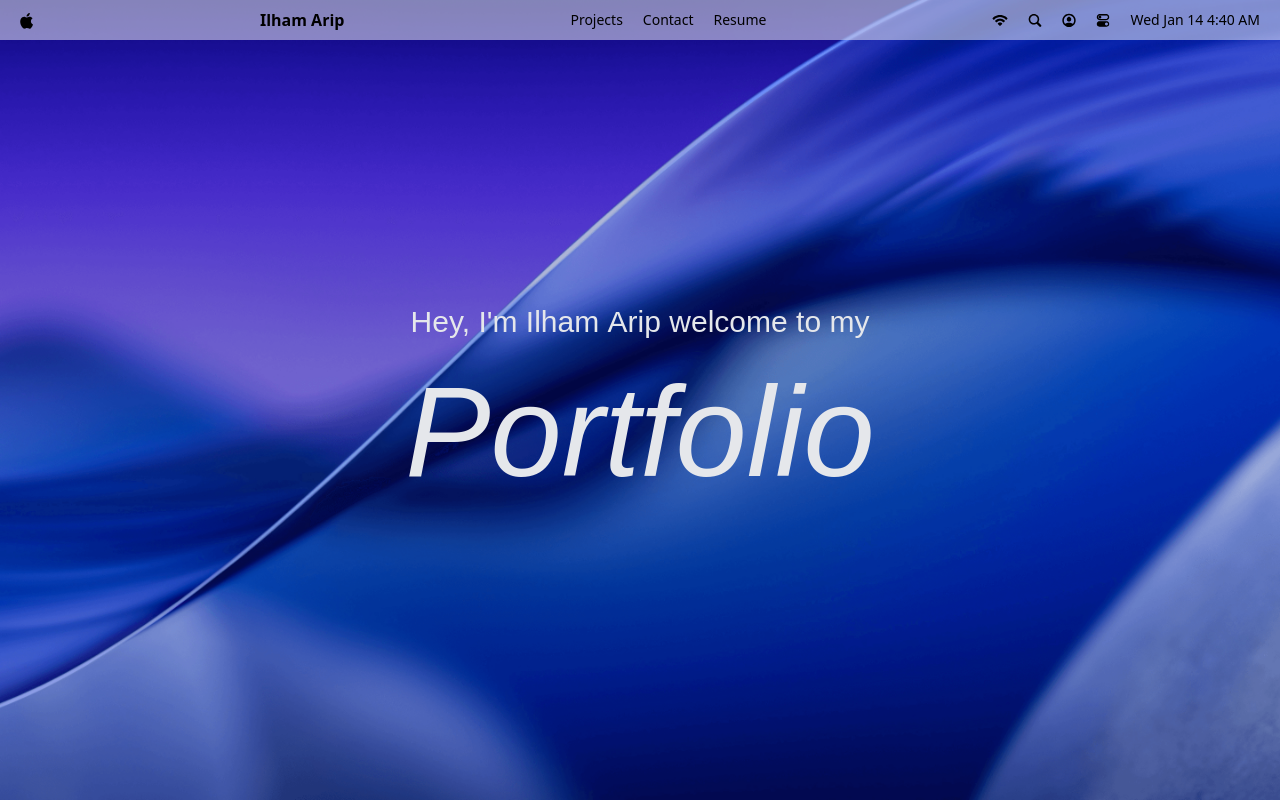
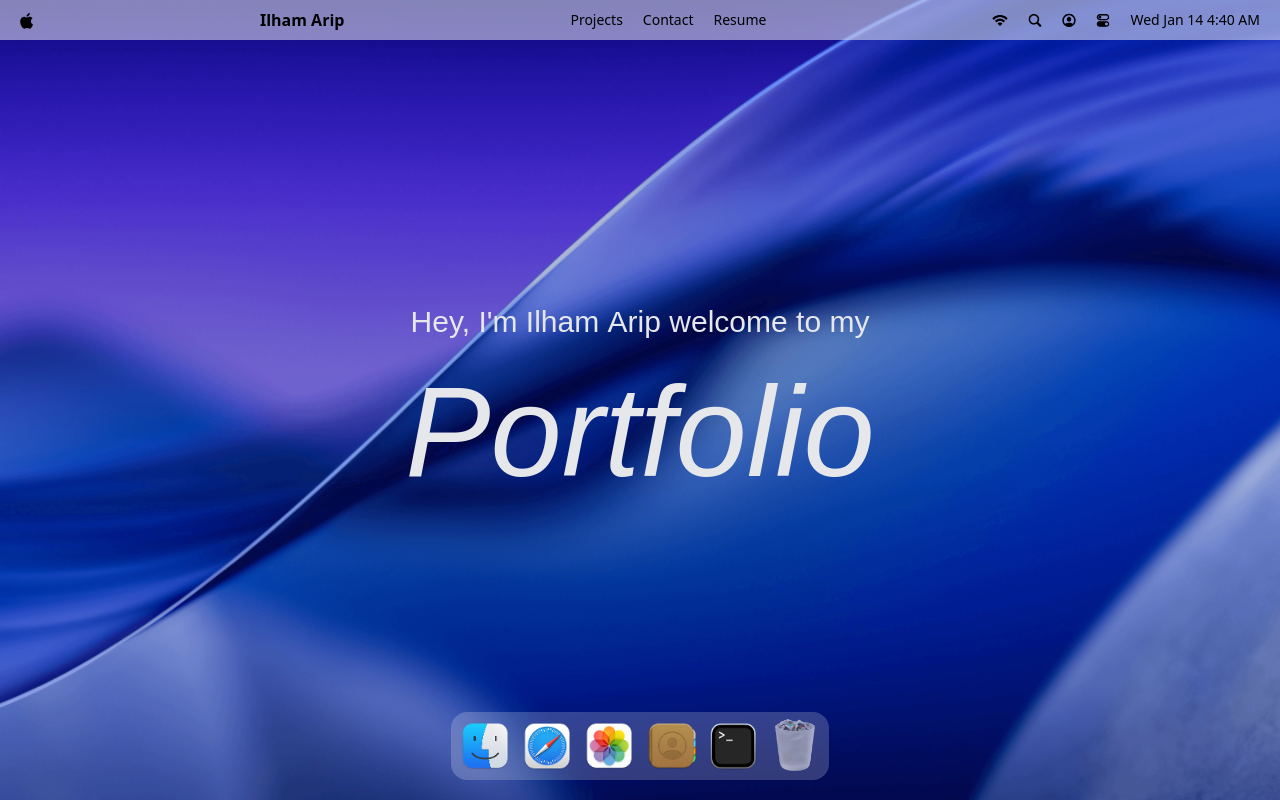
Before and after one commit to ilhamganteng321/mac-portfolio, a React (Vite) app: page / in a window 1280 px wide. Built offline with nearby package versions, Linux system fonts and the light colour scheme; a web font is replaced by a local one.

Commit message:
implemen dock presentation

```diff
--- a/package.json
+++ b/package.json
@@ -17,6 +17,7 @@
     "lucide-react": "^0.562.0",
     "react": "^19.2.0",
     "react-dom": "^19.2.0",
+    "react-tooltip": "^5.30.0",
     "tailwindcss": "^4.1.18"
   },
   "devDependencies": {
--- a/src/App.jsx
+++ b/src/App.jsx
@@ -1,10 +1,11 @@
-import {Navbar, Welcome} from "#components"
+import {Navbar, Welcome, Dock} from "#components"
 const App = () => {
     return (
         <>
            <main>
                <Navbar/>
                <Welcome/>
+               <Dock/>
            </main>
         </>
     )
--- /dev/null
+++ b/src/components/Dock.jsx
@@ -0,0 +1,94 @@
+import { useRef } from "react";
+import { dockApps } from "#constants/index.js";
+import { Tooltip } from "react-tooltip";
+import { useGSAP } from "@gsap/react";
+import gsap from "gsap";
+
+const Dock = () => {
+    const dockRef = useRef(null);
+
+    const toggleApp = ({ id, canOpen }) => {
+        if (!canOpen) return;
+        console.log("Toggle app:", id);
+    };
+
+    useGSAP(() => {
+        const dock = dockRef.current;
+        if (!dock) return;
+
+        const icons = dock.querySelectorAll(".dock-icon");
+
+        const animateIcons = (mouseX) => {
+            const { left } = dock.getBoundingClientRect();
+
+            icons.forEach((icon) => {
+                const { left: iconLeft, width } = icon.getBoundingClientRect();
+                const center = iconLeft - left + width / 2;
+                const distance = Math.abs(mouseX - center);
+                const intensity = Math.exp(-(distance ** 2.5) / 20000);
+
+                gsap.to(icon, {
+                    scale: 1 + 0.25 * intensity,
+                    y: -15 * intensity,
+                    duration: 0.2,
+                    ease: "power1.out",
+                });
+            });
+        };
+
+        const handleMouseMove = (e) => {
+            const { left } = dock.getBoundingClientRect();
+            animateIcons(e.clientX - left);
+        };
+
+        const resetIcons = () => {
+            icons.forEach((icon) =>
+                gsap.to(icon, {
+                    scale: 1,
+                    y: 0,
+                    duration: 0.3,
+                    ease: "power1.out",
+                })
+            );
+        };
+
+        dock.addEventListener("mousemove", handleMouseMove);
+        dock.addEventListener("mouseleave", resetIcons);
+
+        return () => {
+            dock.removeEventListener("mousemove", handleMouseMove);
+            dock.removeEventListener("mouseleave", resetIcons);
+        };
+    }, []);
+
+    return (
+        <section id="dock">
+            <div ref={dockRef} className="dock-container">
+                {dockApps.map(({ id, name, icon, canOpen }) => (
+                    <div key={id} className="relative flex justify-center">
+                        <button
+                            type="button"
+                            className="dock-icon"
+                            aria-label={name}
+                            data-tooltip-id="dock-tooltip"
+                            data-tooltip-content={name}
+                            data-tooltip-delay-show={150}
+                            disabled={!canOpen}
+                            onClick={() => toggleApp({ id, canOpen })}
+                        >
+                            <img
+                                src={`/images/${icon}`}
+                                alt={name}
+                                loading="lazy"
+                                className={canOpen ? "" : "opacity-60"}
+                            />
+                        </button>
+                    </div>
+                ))}
+                <Tooltip id="dock-tooltip" place="top" className="tooltip" />
+            </div>
+        </section>
+    );
+};
+
+export default Dock;
--- a/src/components/index.js
+++ b/src/components/index.js
@@ -1,7 +1,9 @@
 import Navbar from "#components/Navbar.jsx";
 import Welcome from "#components/Welcome.jsx";
+import Dock from "#components/Dock.jsx";
 
 export {
     Navbar,
-    Welcome
+    Welcome,
+    Dock,
 }
```
Also changed, not shown: 1 other file (tests, documents, lock files or other folders).
